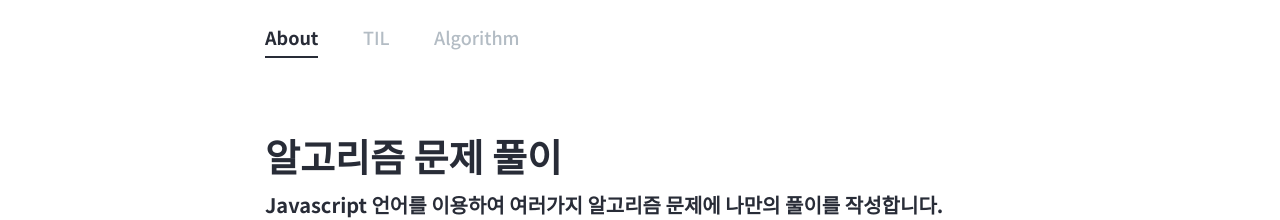
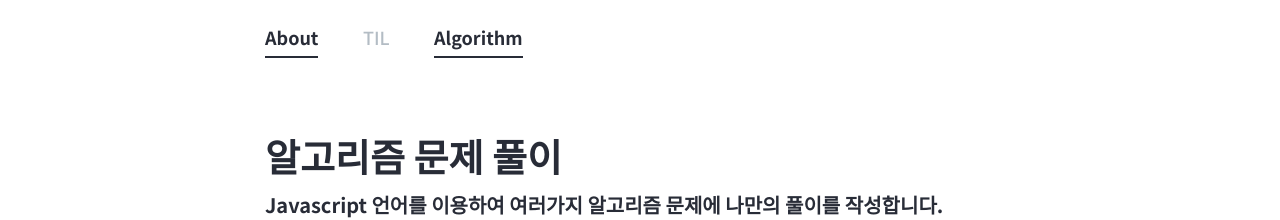
Before and after one commit to hankyeolk/hankyeolk.github.io, a Jekyll site: the page built from algorithm/index.html, in a window 1280 px wide. Shown: the top 220 px of the page. Built offline with Jekyll 4.4.1, drawn with Linux system fonts in a browser that asks for light colours.

Commit message:
Update default.html

```diff
--- a/_layouts/default.html
+++ b/_layouts/default.html
@@ -15,7 +15,7 @@
                     <a href="{{ '/TIL' | prepend: site.baseurl }}" {% if current[1] == "til" %} class="active"{% endif %} >TIL</a>
                 </li>
                 <li class="transition">
-                    <a href="{{ '/algorithm' | prepend: site.baseurl }}" {% if current[1] == "Algorithm" %} class="active"{% endif %} >Algorithm</a>
+                    <a href="{{ '/algorithm' | prepend: site.baseurl }}" {% if current[1] == "algorithm" %} class="active"{% endif %} >Algorithm</a>
                 </li>
             </ul>
         </div>
```
